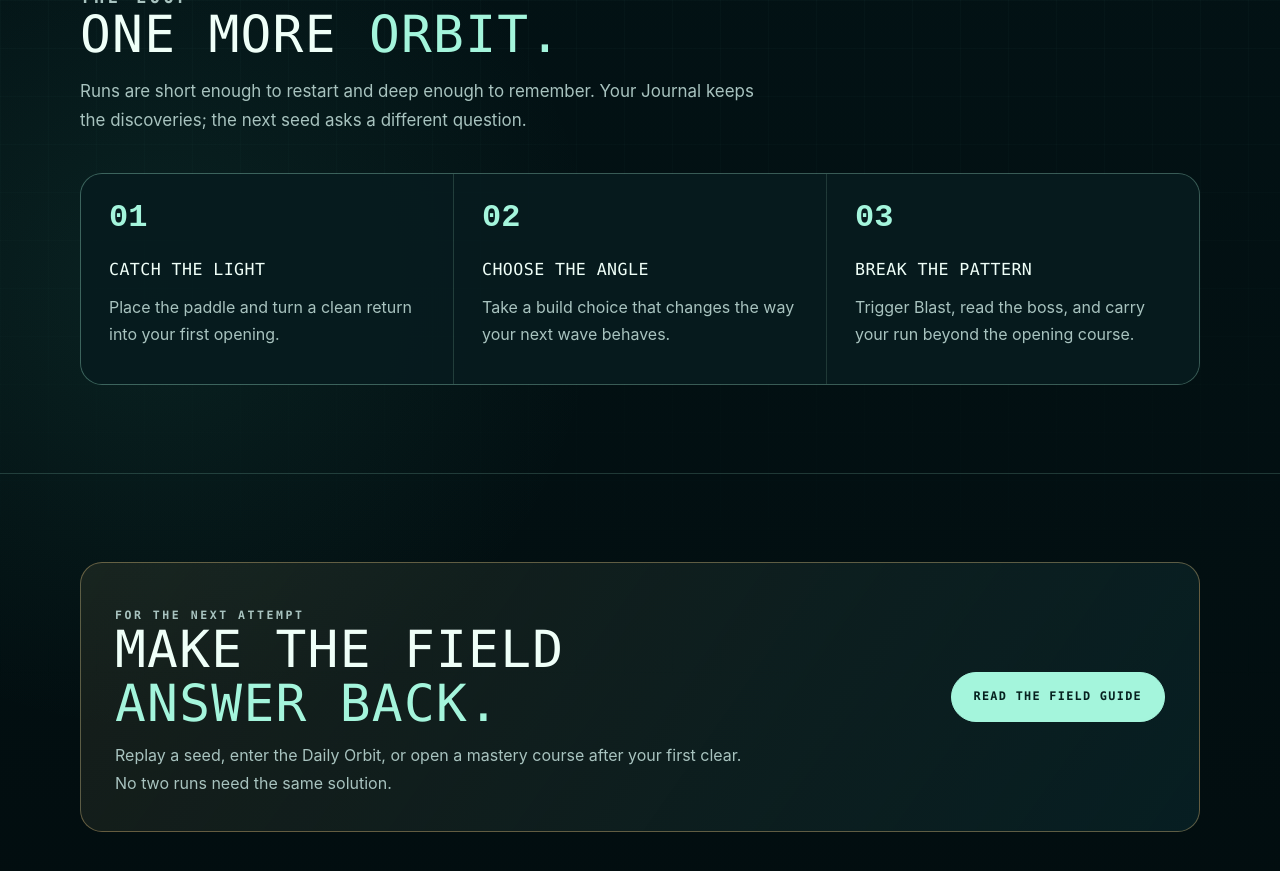
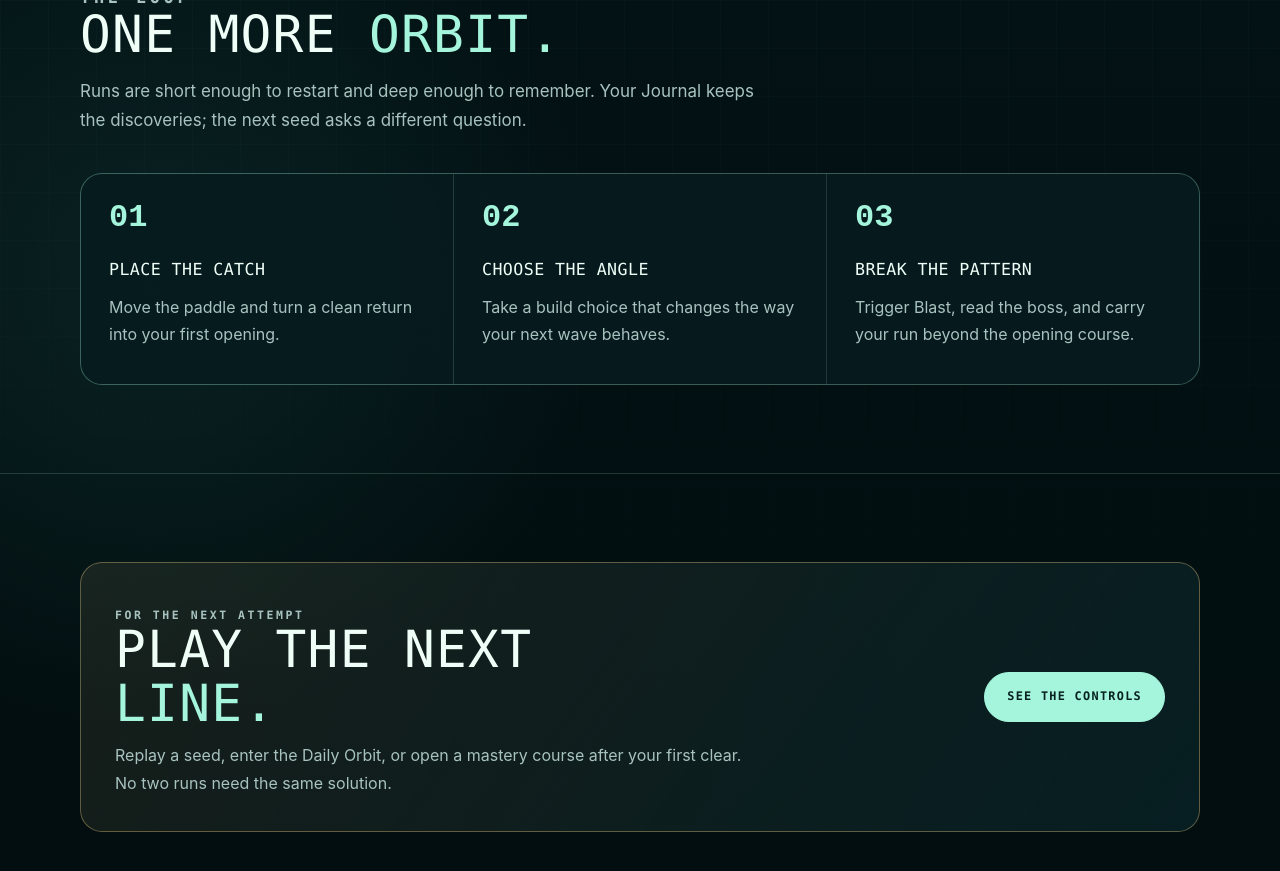
Before and after one commit to pgtgrly/pgtgrly.github.io, a Jekyll site: the page afterarc/index.html, which Jekyll copies as it is, in a window 1280 px wide and 900 px high, scrolled down 1613 px. Shown: the top 871 px of the window. Built offline with Jekyll 4.4.1, drawn with Linux system fonts in a browser that asks for light colours.

Commit message:
Refine AFTERARC copy around direct play

```diff
--- a/afterarc/afterarc-support.html
+++ b/afterarc/afterarc-support.html
@@ -12,7 +12,7 @@
 <body>
   <header class="site-header shell"><a class="brand" href="index.html"><img src="app-icon.svg" alt=""><span>AFTERARC</span></a><nav class="site-nav" aria-label="Main navigation"><a href="index.html">The game</a><a href="afterarc-support.html" aria-current="page">Support</a><a href="afterarc-privacy.html">Privacy</a></nav></header>
   <main class="document">
-    <header class="document-header"><p class="eyebrow">Field assistance</p><h1>Keep the<br><em>light alive.</em></h1><p class="lede">Controls, run recovery, leaderboard rules, advertising help, and a direct line to the developer.</p></header>
+    <header class="document-header"><p class="eyebrow">Game support</p><h1>Play the<br><em>next line.</em></h1><p class="lede">Controls, run recovery, leaderboard rules, advertising help, and a direct line to the developer.</p></header>
 
     <section><h2>Contact</h2><p>Tell us the app version, iPhone model, iOS version, run mode or replay seed, and what happened immediately before the issue. Do not send passwords or payment-card details.</p><div class="contact-panel"><a href="mailto:pranavgarg@gmail.com?subject=AFTERARC%20support"><small>Email support</small>pranavgarg@gmail.com</a><a href="https://x.com/pgtgrly" target="_blank" rel="noopener noreferrer"><small>Message on X</small>@pgtgrly</a></div></section>
 
--- a/afterarc/index.html
+++ b/afterarc/index.html
@@ -6,7 +6,7 @@
   <meta name="theme-color" content="#031417">
   <meta name="description" content="AFTERARC is a precision arcade game about paddle control, ricochets, geometric arenas, and surprising builds on iPhone.">
   <meta property="og:title" content="AFTERARC — Precision in motion">
-  <meta property="og:description" content="Catch the light. Break the pattern. Build a different run every time.">
+  <meta property="og:description" content="Steer. Break. Build. Replay a different run every time.">
   <meta property="og:image" content="https://pranavgarg.in/afterarc/app-icon.svg">
   <meta property="og:type" content="website">
   <title>AFTERARC — Precision in motion</title>
@@ -65,7 +65,7 @@
           <p>Runs are short enough to restart and deep enough to remember. Your Journal keeps the discoveries; the next seed asks a different question.</p>
         </div>
         <div class="loop">
-          <article class="loop-step"><strong>01</strong><h3>Catch the light</h3><p>Place the paddle and turn a clean return into your first opening.</p></article>
+          <article class="loop-step"><strong>01</strong><h3>Place the catch</h3><p>Move the paddle and turn a clean return into your first opening.</p></article>
           <article class="loop-step"><strong>02</strong><h3>Choose the angle</h3><p>Take a build choice that changes the way your next wave behaves.</p></article>
           <article class="loop-step"><strong>03</strong><h3>Break the pattern</h3><p>Trigger Blast, read the boss, and carry your run beyond the opening course.</p></article>
         </div>
@@ -75,8 +75,8 @@
     <section class="section">
       <div class="shell">
         <div class="callout">
-          <div><p class="eyebrow">For the next attempt</p><h2>Make the field<br><em>answer back.</em></h2><p>Replay a seed, enter the Daily Orbit, or open a mastery course after your first clear. No two runs need the same solution.</p></div>
-          <a class="button" href="afterarc-support.html">Read the field guide</a>
+          <div><p class="eyebrow">For the next attempt</p><h2>Play the next<br><em>line.</em></h2><p>Replay a seed, enter the Daily Orbit, or open a mastery course after your first clear. No two runs need the same solution.</p></div>
+          <a class="button" href="afterarc-support.html">See the controls</a>
         </div>
       </div>
     </section>
```
